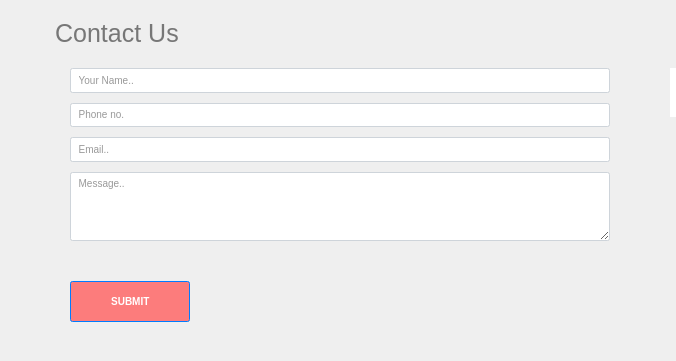
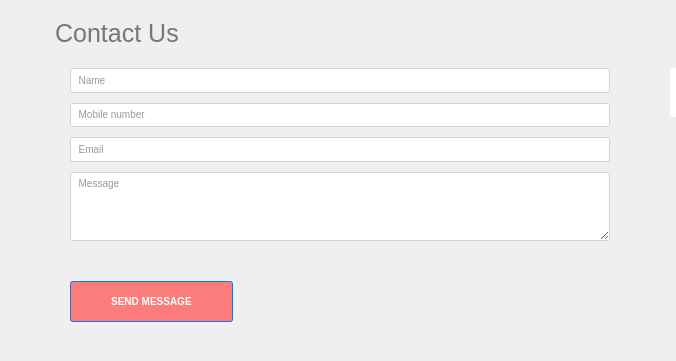
Before and after one commit to Kirugik/Online-Pharmacy, a plain HTML site: page index.html in a window 1280 px wide. Shown: the part 1453-1814 px from the top of the page, 0-676 px from the left. Drawn offline with nearby package versions, Linux system fonts and the light colour scheme.

Commit message:
contact form functionality

```diff
--- a/index.html
+++ b/index.html
@@ -151,19 +151,19 @@
         <div class="col-md-6">
           <form class="contact-form">
             <div class="form-group">
-          <input type="text" class="form-control" placeholder="Your Name..">
+              <input type="text" class="form-control" placeholder="Name">
             </div>
             <div class="form-group">
-          <input type="number" class="form-control" placeholder="Phone no.">
+              <input type="number" class="form-control" placeholder="Mobile number">
             </div>
             <div class="form-group">
-          <input type="email" class="form-control" placeholder="Email..">
+              <input type="email" class="form-control" placeholder="Email">
             </div>
             <div class="form-group">
-          <textarea class="form-control" rows="4" placeholder="Message.."></textarea>
+              <textarea class="form-control" rows="4" placeholder="Message"></textarea>
             </div>
 
-          <button type="submit" class="btn btn-primary">Submit</button>
+            <button type="submit" class="btn btn-primary">Send Message</button>
           </form>
         </div>
         <div class="col-md-6 contact-info">
```
Also changed, not shown: js/product1.js (+9 -5 lines), js/product2.js (+8 -7 lines). Lines whose indentation alone changed are shown as unchanged.
